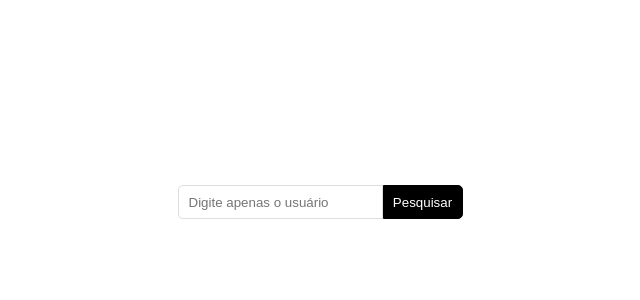
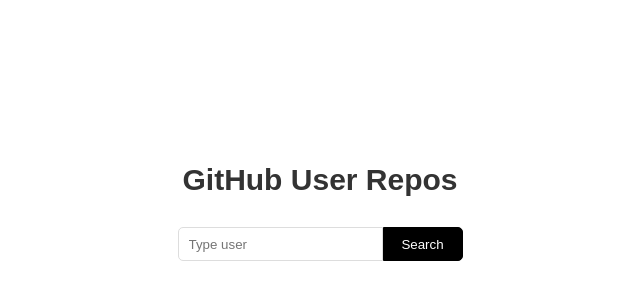
Before and after one commit to ceptex/git-repo-search, a React (Create React App) app: page / in a window 1280 px wide. Shown: the part 198-498 px from the top of the page, without its empty margins (320-960 px from the left). Built offline with nearby package versions, Linux system fonts and the light colour scheme.

Commit message:
translating and styling

```diff
--- a/src/pages/Home/index.js
+++ b/src/pages/Home/index.js
@@ -13,6 +13,7 @@
             .then(response => {
                 const repositories = response.data;
                 const repositoriesName = [];
+                // eslint-disable-next-line array-callback-return
                 repositories.map((repository) => {
                     repositoriesName.push(repository.name);
                 });
@@ -27,11 +28,12 @@
 
     return (
         <S.HomeContainer>
+            <S.Title>GitHub User Repos</S.Title>
             <S.Content>
-                <S.Input autoFocus className="usuarioInput" placeholder="Digite apenas o usuário" value={usuario} onChange={e => setUsuario(e.target.value)} />
-                <S.Button type="button" onClick={ handlePesquisa }>Pesquisar</S.Button>
+                <S.Input autoFocus className="usuarioInput" placeholder="Type user" value={usuario} onChange={e => setUsuario(e.target.value)} />
+                <S.Button type="button" onClick={ handlePesquisa }>Search</S.Button>
             </S.Content>
-            {erro ? <S.ErrorMsg>Ocorreu um erro. Tente novamente.</S.ErrorMsg> : ''}
+            {erro ? <S.ErrorMsg>Error. Try again.</S.ErrorMsg> : ''}
         </S.HomeContainer>
     );
 }
--- a/src/pages/Home/styled.js
+++ b/src/pages/Home/styled.js
@@ -14,6 +14,13 @@
   display: flex;
   align-items: center;
   justify-content: center;
+`;
+
+export const Title = styled.h1`
+  text-align: center;
+  font-size: 30px;
+  color: #333;
+  margin-bottom: 30px;
 `;
 
 export const Input = styled.input`
@@ -52,4 +59,20 @@
   color: red;
   font-weight: 600;
   margin-top: 20px;
-`
+`;
+
+export const Footer = styled.div`
+position: fixed;
+bottom: 0;
+width: 100%;
+height: 30px;
+background-color: #000;
+align-items: center;
+text-align: right;
+`;
+
+export const Credit = styled.h3`
+font-size: 14px;
+color: #FFF;
+margin-right: 20px;
+`;
--- a/src/pages/Repositories/index.js
+++ b/src/pages/Repositories/index.js
@@ -19,15 +19,15 @@
 
   return (
     <S.Container>
-      <S.Title>Repositórios</S.Title>
+      <S.Title>Repositories</S.Title>
       <S.List>
         { repositories.map(repository => {
           return (
-            <S.ListItem>Repositório: { repository }</S.ListItem>
+            <S.ListItem>Repository: { repository }</S.ListItem>
           )
         }) }
       </S.List>
-      <S.LinkHome to="/">Voltar</S.LinkHome>
+      <S.LinkHome to="/">Back</S.LinkHome>
     </S.Container>
   )
 }
```
